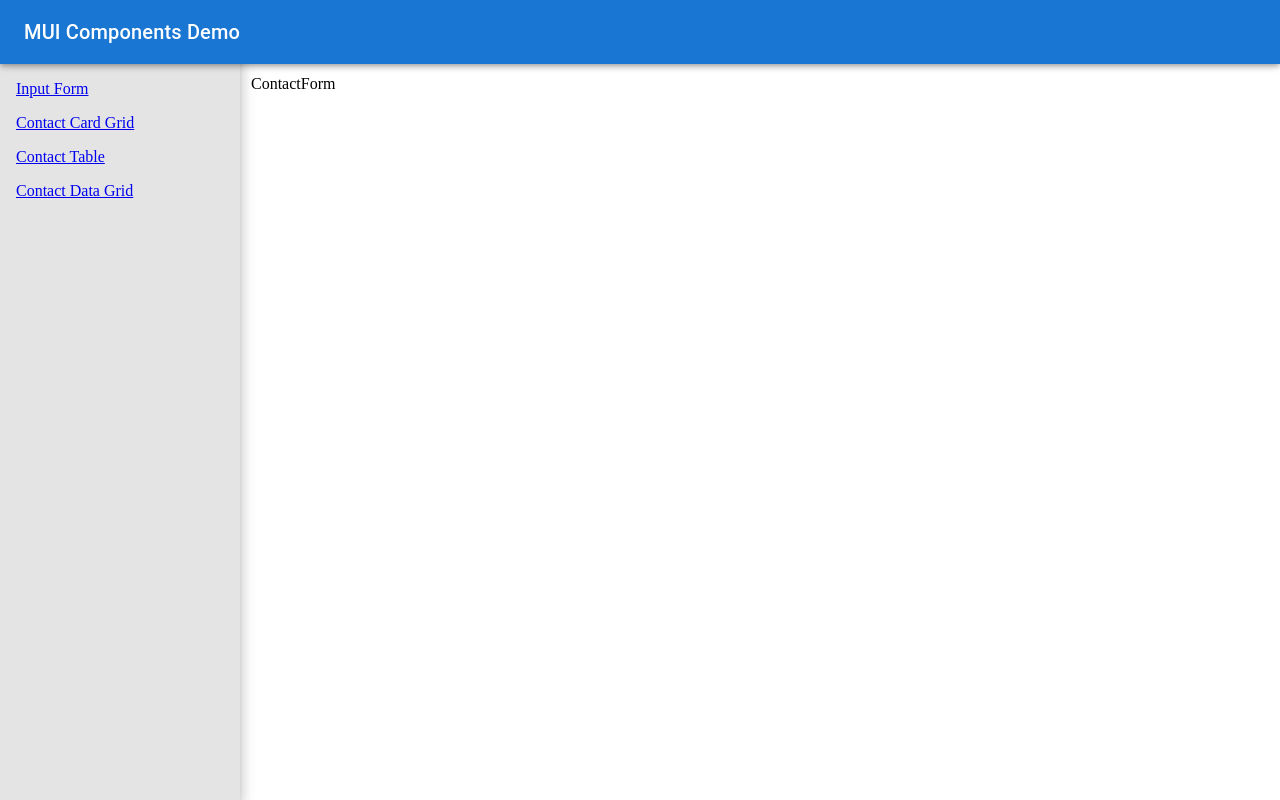
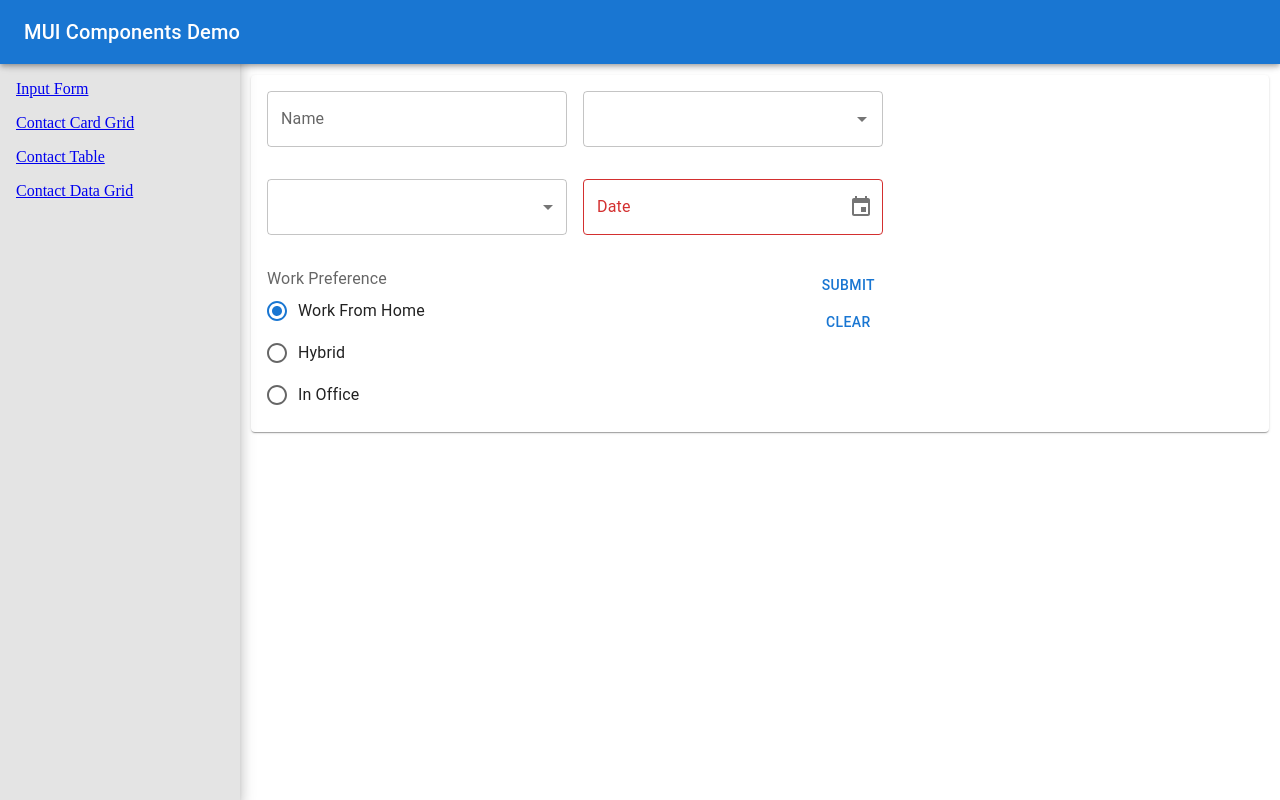
Before and after one commit to redeyedev-208/ga-mui-styling-demo, a React (Create React App) app: page / in a window 1280 px wide. Built offline with nearby package versions, Linux system fonts and the light colour scheme.

Commit message:
added layout for form, will tackle event handlers next and ensure the form is fully accessible when done

```diff
--- a/src/components/Form/ContactForm.tsx
+++ b/src/components/Form/ContactForm.tsx
@@ -1,9 +1,170 @@
 import React from 'react';
+import {
+  Autocomplete,
+  Button,
+  FormControl,
+  FormControlLabel,
+  FormGroup,
+  FormLabel,
+  ListItemText,
+  MenuItem,
+  Paper,
+  Radio,
+  RadioGroup,
+  Select,
+  Stack,
+  TextField,
+} from '@mui/material';
+
+// Datepicker stuff
+import { DesktopDatePicker } from '@mui/x-date-pickers';
+import { LocalizationProvider } from '@mui/x-date-pickers';
+import { AdapterDayjs } from '@mui/x-date-pickers/AdapterDayjs';
+
+const roles = [
+  'CTO',
+  'CEO',
+  'React',
+  'Angular',
+  'Python',
+  'NodeJS',
+  'Machine Learning',
+];
+const skills = ['Software Dev', 'Architect', 'Designer', 'Business Analyst'];
+const minWidth = 300;
 
 type Props = {};
 
 const ContactForm = (props: Props) => {
-  return <div>ContactForm</div>;
+  return (
+    <Paper>
+      <form>
+        <FormControl>
+          <FormGroup
+            row
+            sx={{
+              padding: 2,
+              justifyContent: 'space-between',
+            }}
+          >
+            <TextField
+              label='Name'
+              id='name'
+              name='name'
+              variant='outlined'
+              sx={{
+                minWidth: minWidth,
+                marginRight: 2, // This reaches into the default theme and is about 16 pixels
+              }}
+            />
+            <Autocomplete
+              options={roles}
+              sx={{ minWidth: minWidth }}
+              renderInput={(params) => {
+                // This controls the typeable area which is controlled by this and allows customization
+                return (
+                  <TextField
+                    name='role'
+                    {...params}
+                  />
+                );
+              }}
+              // This controls the filter that is taking place behind the scenes and look for an option that is available
+              getOptionLabel={(roleOption) => `${roleOption}`}
+              renderOption={(props, option) => {
+                return <li {...props}>{`${option}`}</li>;
+              }}
+            />
+          </FormGroup>
+          <FormGroup
+            row
+            sx={{
+              padding: 2,
+              justifyContent: 'space-between',
+            }}
+          >
+            {/* The value is retrieved from children */}
+            <Select
+              id='skill-select'
+              renderValue={(select: string[]) => select.join(', ')}
+              sx={{
+                minWidth: minWidth,
+                marginRight: 2, // This reaches into the default theme and is about 16 pixels
+              }}
+            >
+              {skills.map((skillName) => {
+                return (
+                  <MenuItem
+                    value={skillName}
+                    key={skillName}
+                  >
+                    <ListItemText primary={skillName} />
+                  </MenuItem>
+                );
+              })}
+            </Select>
+            <LocalizationProvider dateAdapter={AdapterDayjs}>
+              <DesktopDatePicker
+                label='Date'
+                inputFormat='MM/DD/YYYY'
+                renderInput={(params) => {
+                  return (
+                    <TextField
+                      sx={{ minWidth: minWidth }}
+                      {...params}
+                    />
+                  );
+                }}
+                value='xyz'
+                onChange={() => {}}
+              />
+            </LocalizationProvider>
+          </FormGroup>
+          <FormGroup
+            row
+            sx={{
+              padding: 2,
+              justifyContent: 'space-between',
+            }}
+          >
+            <FormGroup
+              sx={{
+                minWidth: minWidth,
+                marginRight: 2, // This reaches into the default theme and is about 16 pixels
+              }}
+            >
+              <FormLabel component='legend'>Work Preference</FormLabel>
+              <RadioGroup
+                id='preference-type-radio'
+                name='preference'
+                value='Work From Home'
+              >
+                <FormControlLabel
+                  label='Work From Home'
+                  value='Work From Home'
+                  control={<Radio />}
+                />
+                <FormControlLabel
+                  label='Hybrid'
+                  value='Hybrid'
+                  control={<Radio />}
+                />
+                <FormControlLabel
+                  label='In Office'
+                  value='In Office'
+                  control={<Radio />}
+                />
+              </RadioGroup>
+            </FormGroup>
+            <Stack>
+              <Button>Submit</Button>
+              <Button>Clear</Button>
+            </Stack>
+          </FormGroup>
+        </FormControl>
+      </form>
+    </Paper>
+  );
 };
 
 export default ContactForm;
--- a/src/components/Scaffold/NavDrawer.tsx
+++ b/src/components/Scaffold/NavDrawer.tsx
@@ -80,6 +80,7 @@ const NavDrawer = (props: Props) => {
             // We could have also used boxShadow but MUI gives this to us now as of v5
             elevation: 9,
           }}
+          disableEnforceFocus
         >
           <Toolbar />
           <List>
```
Also changed, not shown: src/Data/ContactData.tsx (added, +62 -0 lines).
